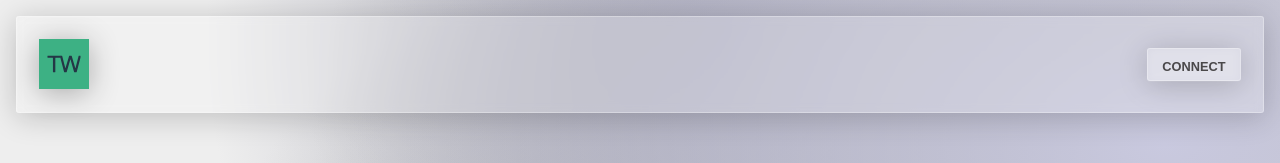
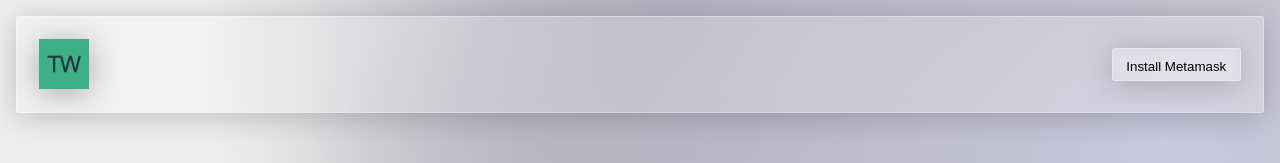
Before and after one commit to b3Rhunter/law-token-v5, a React (Create React App) app: page / in a window 1280 px wide. Shown: the top 163 px of the page. Built offline with nearby package versions, Linux system fonts and the light colour scheme.

Commit message:
Add files via upload

```diff
--- a/src/App.js
+++ b/src/App.js
@@ -34,16 +34,20 @@ function App() {
       const provider = new ethers.providers.Web3Provider(window.ethereum)
       await provider.send("eth_requestAccounts", []);
       const signer = provider.getSigner()
-      const address = "0x4d085aa0Bbd45F439BDd08DFb2429EFa2462Dc8F"
+      const address = "0x78E5Ff6863513EF34A2DCD8700Bbc2De58bFfbE2"
       const getContract = new ethers.Contract(address, ABI, signer);
       setContract(getContract)
       const userAddr = await signer.getAddress();
       setUserAddress(userAddr);
       await signer.signMessage("Welcome Law-yers!");
       setConnected(true)
-      showNotification("Welcome " + userAddr.substr(0, 6) + "...");
       checkIfUserJoined(userAddr, getContract);
       checkIfUserIsManager(userAddr, getContract);
+      if (hasJoined === true) {
+        showNotification("Welcome " + userAddr.substr(0, 6) + "...");
+      } else {
+        showNotification("Please register...");
+      }
     } catch (error) {
       setConnected(false)
       setLoading(false)
@@ -109,7 +113,6 @@ function App() {
           return;
         }
       }
-      showNotification("Welcome " + userName ? userName : userAddress.substr(0, 6) + "...");
       setHasJoined(false);
     } catch (error) {
       setLoading(false)
@@ -244,6 +247,10 @@ function App() {
     setShowAdmin(false)
   }
 
+  const installMetamask = () => {
+    window.open('https://metamask.io/download.html', '_blank');
+  };
+
   return (
 
 
@@ -253,10 +260,19 @@ function App() {
       </div>
       <header className="glass">
         <img className='logo' style={{ width: "50px", height: "50px" }} src={logo} alt='logo' />
-        <button className="glass" onClick={connect}>
-          {!connected && <p>CONNECT</p>}
-          {connected && <p>{userName ? userName : userAddress.substr(0, 6) + "..."}</p>}
+
+        {typeof window.ethereum !== 'undefined' ? (
+                <button className="glass" onClick={connect}>
+                {!connected && <p>CONNECT</p>}
+                {connected && <p>{userName ? userName : userAddress.substr(0, 6) + "..."}</p>}
+              </button>
+      ) : (
+        <button className="glass" onClick={installMetamask}>
+          Install Metamask
         </button>
+      )}
+
+
 
       </header>
 
```
